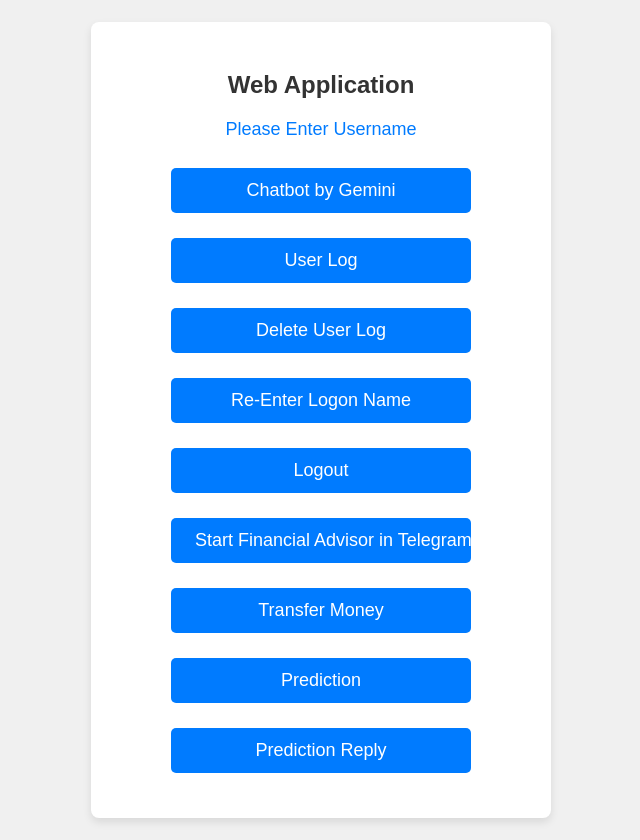
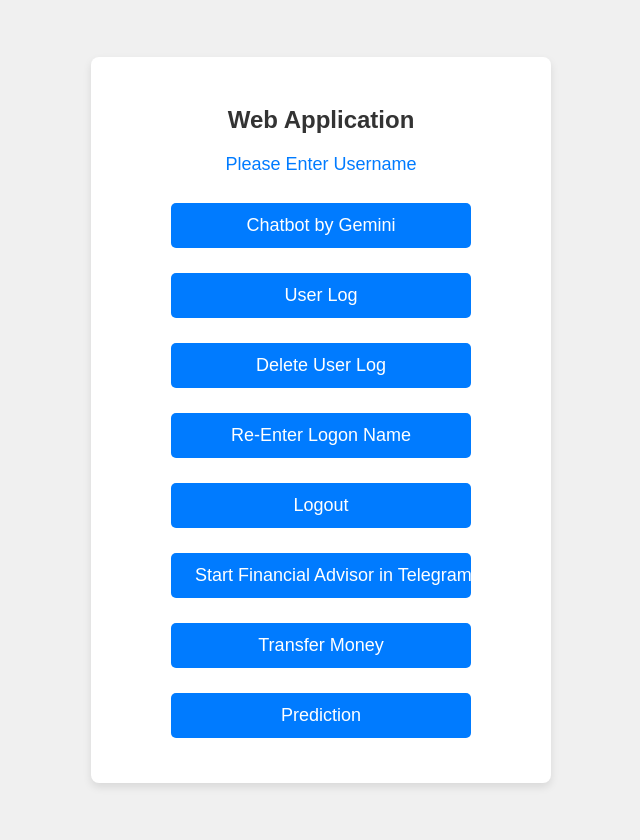
Before and after one commit to ecyewp/5m-data-6-gemini-telegram-webhk, a Flask app: page /main in a window 1280 px wide. Shown: the whole page, without its empty margins (319-959 px from the left). Run offline with Flask 3, Linux system fonts and the light colour scheme.

Commit message:
Update main.html

```diff
--- a/templates/main.html
+++ b/templates/main.html
@@ -30,8 +30,5 @@
         <form action="/prediction" method="post">
             <input type="submit" value="Prediction">
         </form>
-         <form action="/prediction_reply" method="post">
-            <input type="submit" value="Prediction Reply">
-        </form>
     </div>
 </body>
```
